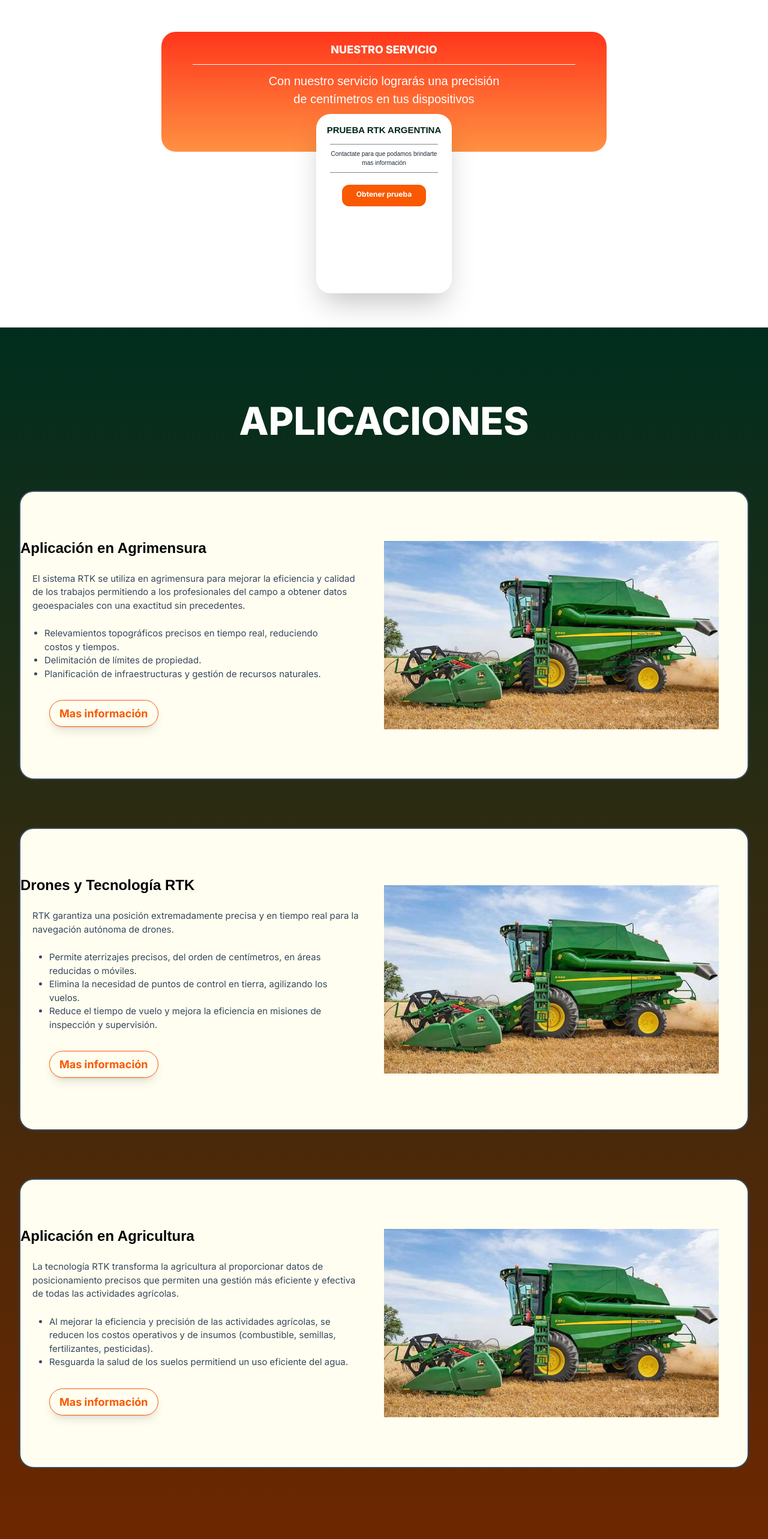
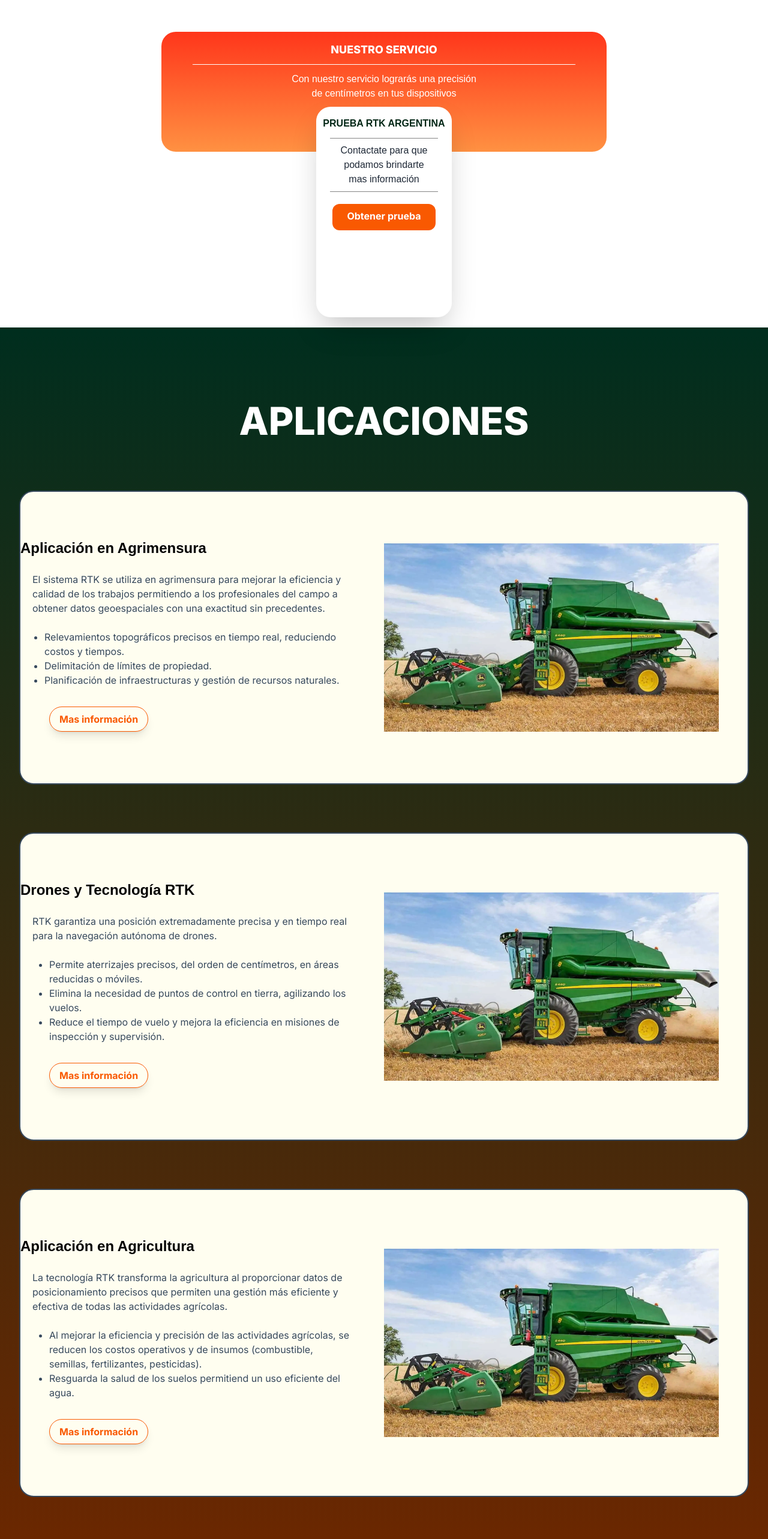
Before and after one commit to Anibal-Quiroz-P5/rtk-argentina-003, a Next.js app: page / in a window 1280 px wide. Shown: the part 820-3386 px from the top of the page at 60% size. Built offline with nearby package versions, Linux system fonts and the light colour scheme.

Commit message:
fix font size card features

```diff
--- a/src/app/components/Faq.tsx
+++ b/src/app/components/Faq.tsx
@@ -123,7 +123,7 @@ const Faq = () => {
           defaultValue={""}
           collapsible
           /* className='flex flex-col gap-y-4 pl-80 pr-80' */
-          className='flex flex-col gap-y-4 lg:pl-80 lg:pr-80 font-inter font-bold  2xl:text-[12px]  2xl:p-0'
+          className='flex flex-col gap-y-4 lg:pl-80 lg:pr-80 font-inter font-bold  text-[16px] 2xl:text-[16px]  2xl:p-0'
         >
           {items.map((item, index) => (
             <div key={index}>
--- a/src/app/components/Features.tsx
+++ b/src/app/components/Features.tsx
@@ -308,7 +308,7 @@ const Features = () => {
               alt="feature 1 image"
               className="pt-[24px] sm:hidden"
             />
-            <p className="py-[24px] 2xl:py-[14px] px-12 pl-5 pr-5 2xl:pl-[39px] text-[#36485C] font-inter font-regular text-[15px] 2xl:text-[16px] 2xl:leading-[22px]">
+            <p className="py-[24px] 2xl:py-[14px] px-12 pl-5 pr-5 2xl:pl-[39px] text-[#36485C] font-inter font-regular text-[16px]  2xl:leading-[22px]">
               El sistema RTK se utiliza en agrimensura para mejorar la
               eficiencia y calidad de los trabajos permitiendo a los
               profesionales del campo a obtener datos geoespaciales con una
@@ -320,16 +320,16 @@ const Features = () => {
 
             <div className="px-10  ">
               <ul className="list-disc px-0 2xl:px-4 ">
-                <li className="flex-col   text-[#36485C]  gap-5 font-inter font-regular text-[15px] 2xl:text-[16px] 2xl:leading-[22px]">
+                <li className="flex-col   text-[#36485C]  gap-5 font-inter font-regular text-[16px] 2xl:text-[16px] 2xl:leading-[22px]">
                   Relevamientos topográficos precisos en tiempo real, reduciendo
                   costos y tiempos.
                 </li>
-                <li className="flex-col text-[#36485C]  gap-5 font-inter font-regular  text-[15px] 2xl:text-[16px] 2xl:leading-[22px]">
+                <li className="flex-col text-[#36485C]  gap-5 font-inter font-regular  text-[16px] 2xl:text-[16px] 2xl:leading-[22px]">
                   Delimitación de límites de propiedad.
                   {/* , garantizando una alta
                 exactitud. */}
                 </li>
-                <li className="flex-col text-[#36485C]  gap-5 font-inter font-regular  text-[15px] 2xl:text-[16px] 2xl:leading-[22px]">
+                <li className="flex-col text-[#36485C]  gap-5 font-inter font-regular  text-[16px] 2xl:text-[16px] 2xl:leading-[22px]">
                   Planificación de infraestructuras y gestión de recursos
                   naturales.
                 </li>
@@ -339,7 +339,7 @@ const Features = () => {
             <div className="pt-8 px-12 pb-[30px] 2xl:pb-[32px] flex justify-center lg:justify-start">
               <Link href="/moreInfo/agrimensura">
                 <button className="bg-transparent hover:bg-blue-500 text-blue-700 font-semibold hover:text-white py-2 px-4  border border-[#F95901] hover:border-transparent rounded-full shadow-lg  ">
-                  <p className="flex items-center gap-x-2  text-[#F95901] lg:text-[18px] hover:text-white font-inter font-bold 2xl:text-[15px]">
+                  <p className="flex items-center gap-x-2  text-[#F95901] text-[16px] hover:text-white font-inter font-bold 2xl:text-[16px]">
                     Mas información
                   </p>
                 </button>
@@ -366,21 +366,21 @@ const Features = () => {
               alt="feature 1 image"
               className="pt-[24px] sm:hidden"
             />
-            <p className="py-[24px] 2xl:py-[14px] px-12 pl-5 pr-5 2xl:pl-[39px] text-[#36485C] font-inter font-regular text-[15px] 2xl:text-[16px] 2xl:leading-[22px]">
+            <p className="py-[24px] 2xl:py-[14px] px-12 pl-5 pr-5 2xl:pl-[39px] text-[#36485C] font-inter font-regular text-[16px] 2xl:text-[16px] 2xl:leading-[22px]">
               RTK garantiza una posición extremadamente precisa y en tiempo real
               para la navegación autónoma de drones.
             </p>
             <div className="px-12">
               <ul className="list-disc px-0 2xl:px-4">
-                <li className="flex-col text-[#36485C]  gap-5 font-inter font-regular  text-[15px] 2xl:text-[16px] 2xl:leading-[22px]">
+                <li className="flex-col text-[#36485C]  gap-5 font-inter font-regular  text-[16px] 2xl:text-[16px] 2xl:leading-[22px]">
                   Permite aterrizajes precisos, del orden de centímetros, en
                   áreas reducidas o móviles.
                 </li>
-                <li className="flex-col text-[#36485C]  gap-5 font-inter font-regular  text-[15px] 2xl:text-[16px] 2xl:leading-[22px]">
+                <li className="flex-col text-[#36485C]  gap-5 font-inter font-regular  text-[16px] 2xl:text-[16px] 2xl:leading-[22px]">
                   Elimina la necesidad de puntos de control en tierra,
                   agilizando los vuelos.
                 </li>
-                <li className="flex-col text-[#36485C]  gap-5 font-inter font-regular  text-[15px] 2xl:text-[16px] 2xl:leading-[22px]">
+                <li className="flex-col text-[#36485C]  gap-5 font-inter font-regular  text-[16px] 2xl:text-[16px] 2xl:leading-[22px]">
                   Reduce el tiempo de vuelo y mejora la eficiencia en misiones
                   de inspección y supervisión.
                 </li>
@@ -390,7 +390,7 @@ const Features = () => {
             <div className="pt-8 px-12 pb-[30px] 2xl:pb-[32px] flex justify-center lg:justify-start">
               <Link href="/moreInfo/drones">
                 <button className="bg-transparent hover:bg-blue-500 text-blue-700 font-semibold hover:text-white py-2 px-4  border border-[#F95901] hover:border-transparent rounded-full shadow-lg  ">
-                  <p className="flex items-center gap-x-2  text-[#F95901] lg:text-[18px] hover:text-white font-inter font-bold 2xl:text-[15px]">
+                  <p className="flex items-center gap-x-2  text-[#F95901]  hover:text-white font-inter font-bold text-[16px] 2xl:text-[16px]">
                     Mas información
                   </p>
                 </button>
@@ -417,7 +417,7 @@ const Features = () => {
               alt="feature 1 image"
               className="pt-[24px] sm:hidden"
             />
-            <p className="py-[24px] 2xl:py-[14px] px-12 pl-5 pr-5 2xl:pl-[39px] text-[#36485C] font-inter font-regular text-[15px] 2xl:text-[16px] 2xl:leading-[22px]">
+            <p className="py-[24px] 2xl:py-[14px] px-12 pl-5 pr-5 2xl:pl-[39px] text-[#36485C] font-inter font-regular text-[16px] 2xl:text-[16px] 2xl:leading-[22px]">
               La tecnología RTK transforma la agricultura al proporcionar datos
               de posicionamiento precisos que permiten una gestión más eficiente
               y efectiva de todas las actividades agrícolas.
@@ -425,12 +425,12 @@ const Features = () => {
             <div className="px-12 ">
               <ul className="list-disc px-0 2xl:px-2">
 
-                <li className="flex-col text-[#36485C]  gap-5 font-inter font-regular  text-[15px] 2xl:text-[16px] 2xl:leading-[22px]">
+                <li className="flex-col text-[#36485C]  gap-5 font-inter font-regular  text-[16px] 2xl:text-[16px] 2xl:leading-[22px]">
                   Al mejorar la eficiencia y precisión de las actividades
                   agrícolas, se reducen los costos operativos y de
                   insumos (combustible, semillas, fertilizantes, pesticidas).
                 </li>
-                <li className="flex-col text-[#36485C]  gap-5 font-inter font-regular  text-[15px] 2xl:text-[16px] 2xl:leading-[22px]">
+                <li className="flex-col text-[#36485C]  gap-5 font-inter font-regular  text-[16px] 2xl:text-[16px] 2xl:leading-[22px]">
                   Resguarda la salud de los suelos permitiend un uso eficiente
                   del agua.{" "}
                 </li>
@@ -440,7 +440,7 @@ const Features = () => {
             <div className="pt-8 px-12 pb-[30px] 2xl:pb-[32px] flex justify-center lg:justify-start">
               <Link href="/moreInfo/agricultura">
                 <button className="bg-transparent hover:bg-blue-500 text-blue-700 font-semibold hover:text-white py-2 px-4  border border-[#F95901] hover:border-transparent rounded-full shadow-lg  ">
-                  <p className="flex items-center gap-x-2  text-[#F95901] lg:text-[18px] hover:text-white font-inter font-bold 2xl:text-[15px]">
+                  <p className="flex items-center gap-x-2  text-[#F95901] text-[16px] hover:text-white font-inter font-bold 2xl:text-[16px]">
                     Mas información
                   </p>
                 </button>
--- a/src/app/components/Hero.tsx
+++ b/src/app/components/Hero.tsx
@@ -268,7 +268,7 @@ const Hero = () => {
             NUESTRO SERVICIO
           </h3>
           <hr className="border-t-1 border-white 2xl:pt-0 2xl:mx-64 pb-3 2xl:pb-0 2xl:my-5 mx-[52px]" />
-          <h5 className="font-rubik 2xl:font-bold pl-[10px] pr-[10px] 2xl:text-[15px] text-[#FFFFFF] text-center text-[13px] lg:text-[20px] ">
+          <h5 className="font-rubik 2xl:font-bold pl-[10px] pr-[10px]  text-[#FFFFFF] text-center text-[16px] ">
             Con nuestro servicio lograrás una precisión
             <br />
             de centímetros en tus dispositivos
@@ -278,14 +278,14 @@ const Hero = () => {
 
           <Link href="#contacto" className="flex items-center justify-center ">
             <div className="flex flex-col items-center justify-center  w-[226px] 2xl:w-1/2 2xl:h-[240px] bg-white  -mt-[-10px]  pb-2 2xl:-mt-[-23px] lg:pb-[137px] shadow-2xl rounded-3xl overflow-hidden ">
-              <div className="py-4 pb-3   font-rubik font-semibold text-[15px] uppercase  text-[#012615] 2xl:mt-[100px] ">
+              <div className="py-4 pb-3   font-rubik font-semibold text-[16px] uppercase  text-[#012615] 2xl:mt-[100px] ">
                 PRUEBA RTK ARGENTINA
               </div>
 
               <hr className="border-t-0 border border-[#868686] w-[180px] 2xl:w-4/5 " />
 
               <div className="flex flex-col items-center justify-between py-2 px-3 bg-white ">
-                <h1 className="text-gray-800 font-rubik font-regular text-[10px] 2xl:text-[15px] pb-2 2xl:pb-[10px] 2xl:pt-[2px] text-center ">
+                <h1 className="text-gray-800 font-rubik font-regular text-[16px]  pb-2 2xl:pb-[10px] 2xl:pt-[2px] text-center ">
                   Contactate para que podamos brindarte
                   <br />
                   mas información
@@ -297,7 +297,7 @@ const Hero = () => {
 
                 <div className="pt-[20px]  ">
                   <button className=" bg-[#F95901]  px-6 py-3 pt-2   rounded-xl  hover:bg-[#f7793f]  ">
-                    <span className="  font-bold font-inter text-xs text-white lg:block">
+                    <span className="  font-bold font-inter text-[16px] text-white lg:block">
                       Obtener prueba
                     </span>
                   </button>
--- a/src/app/moreInfo/agrimensura/page.tsx
+++ b/src/app/moreInfo/agrimensura/page.tsx
@@ -44,7 +44,7 @@ const page = () => {
 
             <div className="flex flex-col justify-center items-center p-8 lg:p-[53px]    text-[#000000]  ">
               <ul className="list-disc px-0 lg:px-4">
-                <li className="flex-col  text-[#36485C]    font-inter  text-[16px]">
+                <li className="flex-col text-[#36485C] font-inter text-[16px]">
                   Los drones y equipos de agrimensura equipados con RTK pueden
                   realizar relevamientos topográficos con{" "}
                   <span className="font-bold">precisión centimétrica</span>, lo
```
Also changed, not shown: src/app/components/AboutUs.tsx (+5 -5 lines), src/app/components/CorreoContact.tsx (+7 -7 lines), src/app/components/Footer.tsx (+4 -4 lines), src/app/moreInfo/agricultura/page.tsx (+10 -10 lines), src/app/moreInfo/drones/page.tsx (+6 -6 lines). Lines whose indentation alone changed are shown as unchanged.
